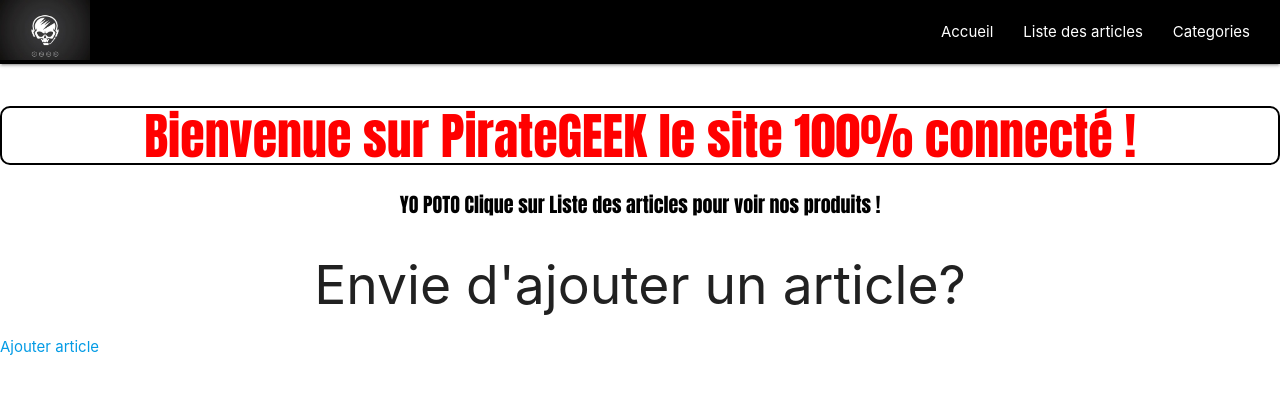
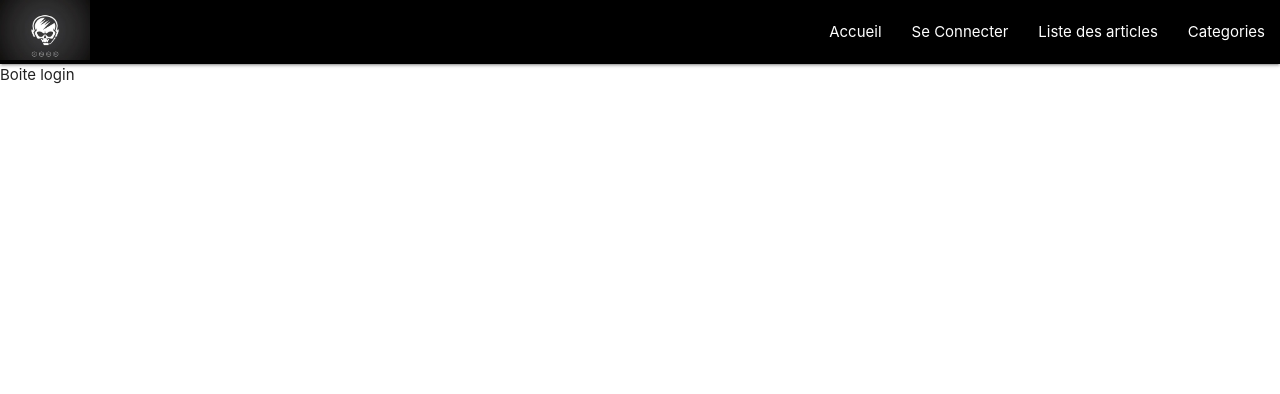
Before and after one commit to Initials31/apsidiscountAngular, an Angular app: page /login in a window 1280 px wide. Shown: the top 394 px of the page. Built offline with nearby package versions, Linux system fonts and the light colour scheme.

Commit message:
add login&component

```diff
--- a/package.json
+++ b/package.json
@@ -20,6 +20,7 @@
     "@angular/platform-browser-dynamic": "~8.0.0",
     "@angular/router": "~8.0.0",
     "rxjs": "~6.4.0",
+    "tailwindcss": "^1.0.5",
     "tslib": "^1.9.0",
     "zone.js": "~0.9.1"
   },
--- a/src/app/accueil/accueil.component.html
+++ b/src/app/accueil/accueil.component.html
@@ -4,4 +4,5 @@
 
 <h2 class="h2">Envie d'ajouter un article?</h2>
 
+
 <a routerLink="/ajouter-article">Ajouter article</a>
--- a/src/app/app-routing.module.ts
+++ b/src/app/app-routing.module.ts
@@ -7,6 +7,8 @@ import { GestionArticleComponent } from './gestion-article/gestion-article.compo
 import { AccueilComponent } from './accueil/accueil.component';
 import { AjouterArticleComponent } from './ajouter-article/ajouter-article.component';
 import { ListeArticleComponent } from './liste-article/liste-article.component';
+import { LoginComponent } from './login/login.component';
+import { CategorieComponent } from './categorie/categorie.component';
 
 const appRoutes: Routes = [
     { path : 'gestionArticle', component : GestionArticleComponent,
@@ -19,6 +21,8 @@ const appRoutes: Routes = [
       { path: '', component: ListeArticleComponent, outlet: 'liste' },
       { path: ':id', component: ListeArticleComponent, outlet: 'liste' }]
     },
+    { path: 'login', component: LoginComponent},
+    { path: 'categorie', component: CategorieComponent},
     { path: 'ajouter-article', component: AjouterArticleComponent},
     { path : 'widget1', component : Widget1Component },
     { path : 'detail-article', component : DetailArticleComponent},
--- a/src/app/app.module.ts
+++ b/src/app/app.module.ts
@@ -15,6 +15,7 @@ import { GestionArticleComponent } from './gestion-article/gestion-article.compo
 import { AccueilComponent } from './accueil/accueil.component';
 import { AjouterArticleComponent } from './ajouter-article/ajouter-article.component';
 import { CategorieComponent } from './categorie/categorie.component';
+import { LoginComponent } from './login/login.component';
 
 
 @NgModule({
@@ -28,7 +29,8 @@ import { CategorieComponent } from './categorie/categorie.component';
     GestionArticleComponent,
     AccueilComponent,
     AjouterArticleComponent,
-    CategorieComponent
+    CategorieComponent,
+    LoginComponent
   ],
   imports: [
     BrowserModule,
--- /dev/null
+++ b/src/app/login/login.component.html
@@ -0,0 +1 @@
+<div class="bg-white shadow-lg">Boite login</div>
--- /dev/null
+++ b/src/app/login/login.component.ts
@@ -0,0 +1,15 @@
+import { Component, OnInit } from '@angular/core';
+
+@Component({
+  selector: 'app-login',
+  templateUrl: './login.component.html',
+  styleUrls: ['./login.component.css']
+})
+export class LoginComponent implements OnInit {
+
+  constructor() { }
+
+  ngOnInit() {
+  }
+
+}
--- a/src/app/navbar/navbar.component.html
+++ b/src/app/navbar/navbar.component.html
@@ -9,9 +9,9 @@
     <a href="#!" class="brand-logo"><img src="assets/images/materiel/logo.png" width="90px"></a>
     <ul class="right hide-on-med-and-down">
       <li><a routerLink="/Accueil" routerLinkActive="active">Accueil</a></li>
+      <li><a routerLink="/login" routerLinkActive="active">Se Connecter</a></li>
       <li><a routerLink="/widget1" routerLinkActive="active">Liste des articles</a></li>
-        <!-- Dropdown Trigger -->
-        <li><a class="dropdown-trigger" href="#!" data-target="dropdown1">Categories<i class="material-icons right operation"></i></a></li>
+      <li><a routerLink="/categorie" routerLinkActive="active">Categories</a></li>
     </ul>
   </div>
 </nav>
```
Also changed, not shown: src/app/login/login.component.css (added), 2 other files (tests, documents, lock files or other folders). Lines whose indentation alone changed are shown as unchanged.
